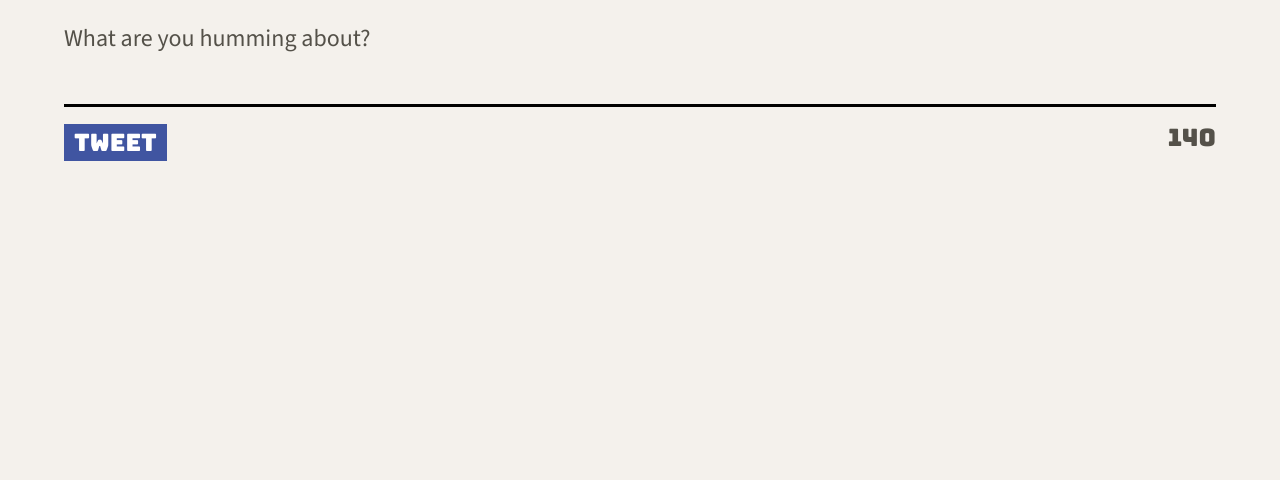
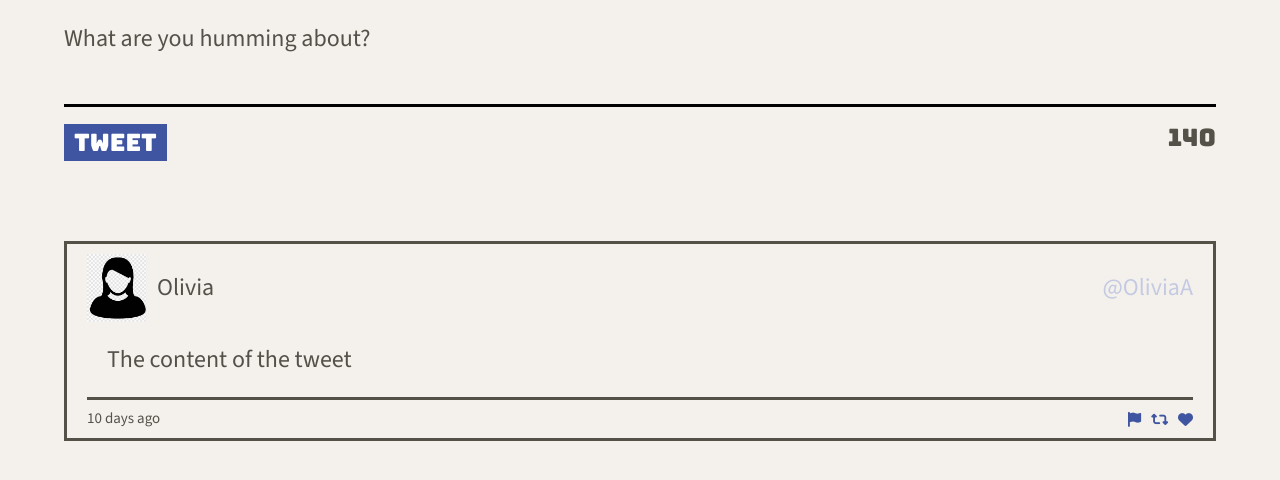
Before and after one commit to Oliviaa7/tweeter, a website: page public/index.html in a window 1280 px wide. Shown: the part 596-1076 px from the top of the page. Before the commit the page ends 807 px from the top, so only its background shows below. Drawn offline with nearby package versions, Linux system fonts and the light colour scheme.

Commit message:
add tweet html and css, find profile pic for tweets, add effects to article box and icons

```diff
--- a/public/index.html
+++ b/public/index.html
@@ -12,11 +12,14 @@
     <link href="https://fonts.googleapis.com/css2?family=Bungee&family=Source+Sans+3:ital,wght@0,200..900;1,200..900&display=swap" rel="stylesheet">
     <link rel="stylesheet" href="https://cdnjs.cloudflare.com/ajax/libs/font-awesome/6.7.0/css/all.min.css" integrity="sha512-9xKTRVabjVeZmc+GUW8GgSmcREDunMM+Dt/GrzchfN8tkwHizc5RP4Ok/MXFFy5rIjJjzhndFScTceq5e6GvVQ==" crossorigin="anonymous" referrerpolicy="no-referrer" />
 
+
     <!-- App CSS -->
     <link rel="stylesheet" href="/styles/layout.css" type="text/css" />
     <link rel="stylesheet" href="/styles/nav.css" type="text/css"/>
     <link rel="stylesheet" href="/styles/header.css" type="text/css"/>
     <link rel="stylesheet" href="/styles/new-tweet.css" type="text/css"/>
+    <link rel="stylesheet" href="/styles/tweet.css" type="text/css"/>
+
 
 
     <!-- External JS -->
@@ -61,6 +64,26 @@
           </div>
         </form>
       </section>
+      <article class="tweet">
+        <header>
+          <div class="user-info">
+            <img src="/images/profile-pic.png" alt="Profile Picture" id="profile-pic">
+            <span class="user-firstname">Olivia</span>
+          </div>
+          <span class="user-handle">@OliviaA</span>
+        </header>
+        <div class="tweet-content">
+          <p>The content of the tweet</p>
+        </div>
+        <footer>
+          <span class="timestamp">10 days ago</span>
+          <div class="tweet-actions">
+            <i class="fa-solid fa-flag"></i>
+            <i class="fa-solid fa-retweet"></i>
+            <i class="fa-solid fa-heart"></i>
+          </div>
+        </footer>
+      </article>
     </main>
     <footer class="bottom">
     </footer>
--- a/public/styles/layout.css
+++ b/public/styles/layout.css
@@ -36,6 +36,7 @@ body {
   flex-direction: column;
   margin: 0 auto;
   background-color: inherit;
+  gap:80px;
 }
 
 .bottom {
--- /dev/null
+++ b/public/styles/tweet.css
@@ -0,0 +1,60 @@
+article {
+  border: solid;
+  padding: 10px 20px;
+  z-index: 10;
+}
+
+article:hover {
+  box-shadow: 7px 8px 5px lightgray;
+}
+
+article.tweet header {
+  display: flex;
+  flex-direction: row;
+  justify-content: space-between;
+  align-items: center;
+}
+
+#profile-pic {
+  width: 60px;
+}
+
+.user-info {
+  display: flex;
+  align-items: center;
+  gap: 10px;
+  font-weight:350;
+}
+
+.user-handle {
+  color: #c4cae2;
+}
+
+.tweet-content {
+  padding-left: 20px;
+}
+
+article.tweet footer {
+  display: flex;
+  flex-direction: row;
+  justify-content: space-between;
+  align-items: center;
+  border-top: solid;
+  font-size: 15px;
+  padding-top:10px;
+}
+
+.tweet-actions {
+  display: flex;
+  gap: 10px;
+}
+
+.tweet-actions i {
+  font-size: 15px;
+  color: #4055a1;
+}
+
+.tweet-actions i:hover {
+  color:gold;
+  filter: brightness(85%)
+}
--- a/server/data-files/initial-tweets.json
+++ b/server/data-files/initial-tweets.json
@@ -8,7 +8,7 @@
     "content": {
       "text": "If I have seen further it is by standing on the shoulders of giants"
     },
-    "created_at": 1731994685638
+    "created_at": 1732168475243
   },
   {
     "user": {
@@ -19,6 +19,6 @@
     "content": {
       "text": "Je pense , donc je suis"
     },
-    "created_at": 1732081085638
+    "created_at": 1732254875243
   }
 ]
```
Also changed, not shown: public/images/brick-wall.png (deleted), public/images/profile-pic.png (added).
